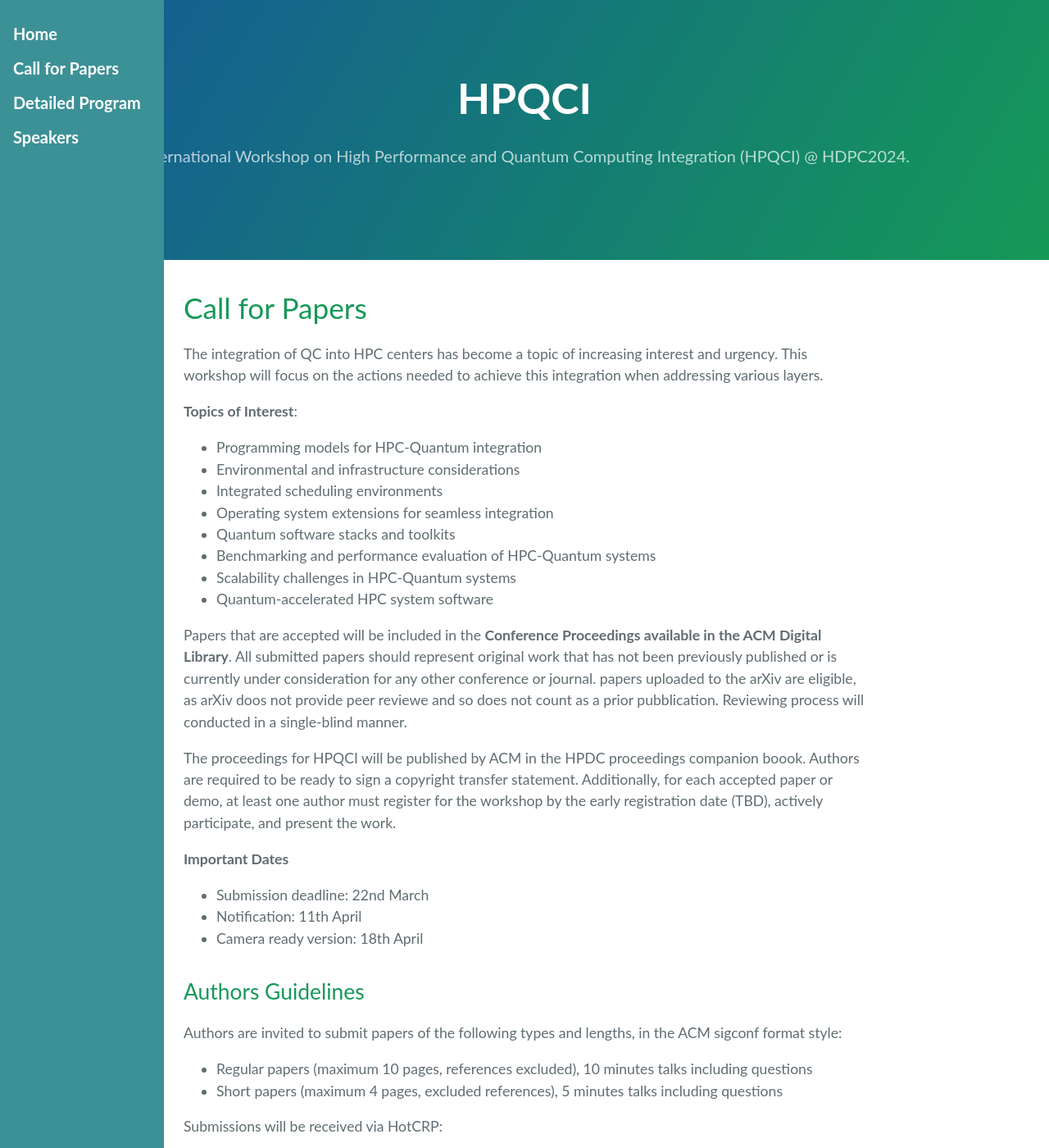
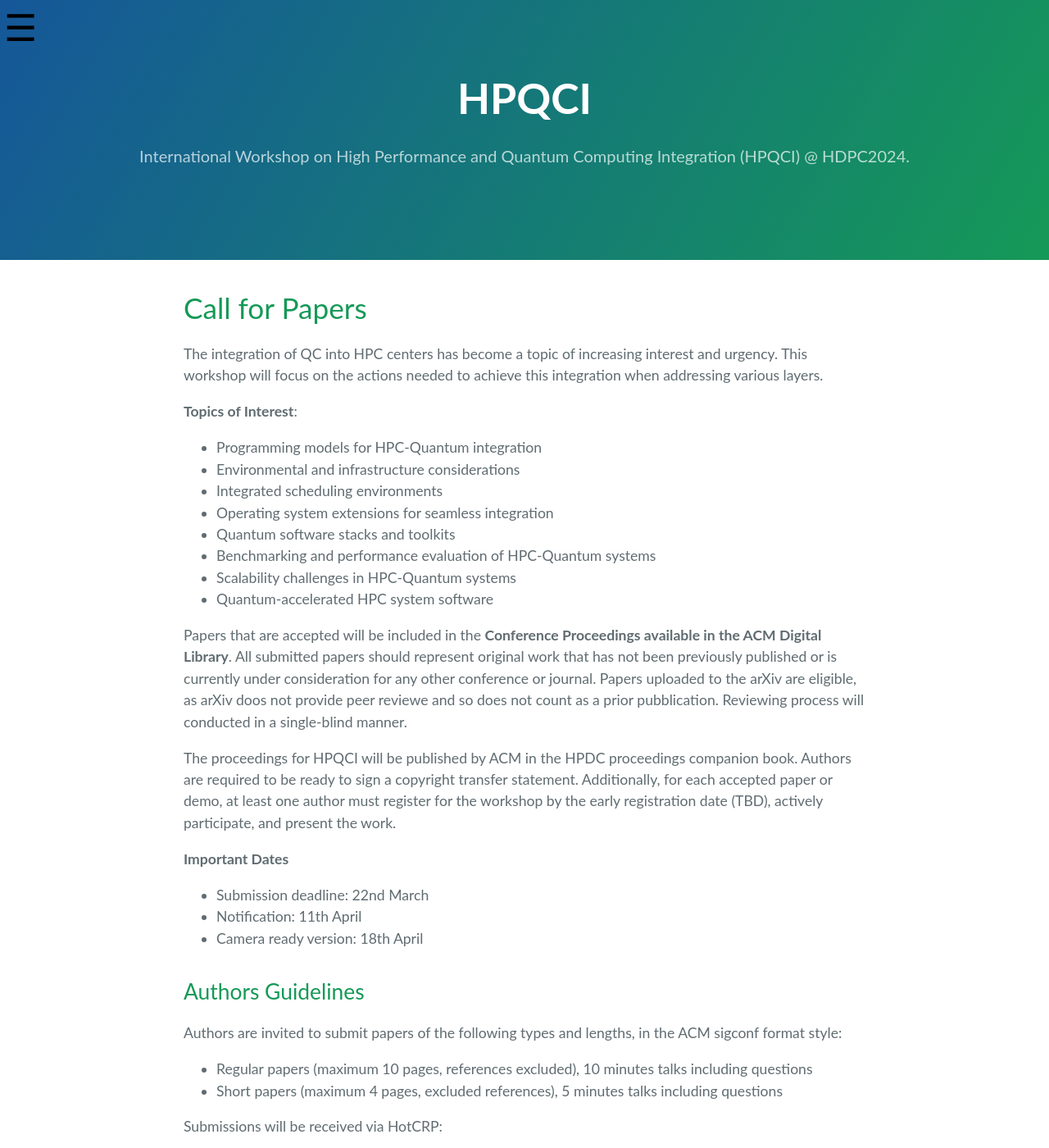
Before and after one commit to HPQCI/HPQCI.github.io, a Jekyll site: the page built from cfp.md, in a window 1280 px wide and 1400 px high. Shown: the whole window at 82% size. Built offline with Jekyll 4.4.1, drawn with Linux system fonts in a browser that asks for light colours; some of the changed text lies outside the part shown.

Commit message:
better sidebar

```diff
--- a/_layouts/default.html
+++ b/_layouts/default.html
@@ -21,34 +21,42 @@
 
       .sidenav {
         height: 100%;
-        width: 200px;
+        width: 0;
         position: fixed;
         z-index: 1;
         top: 0;
         left: 0;
         background-color: #3c9196;
         overflow-x: hidden;
-        padding-top: 20px;
+        transition: 0.5s;
+        padding-top: 60px;
       }
 
       .sidenav a {
-        padding: 6px 8px 6px 16px;
+        padding: 8px 8px 8px 32px;
         text-decoration: none;
-        font-size: 20px;
-        color: white;
+        font-size: 25px;
+        color: black;
         display: block;
+        transition: 0.3s;
       }
 
-      .sidebar a.active {
+      .sidenav a.active {
         background-color: #155b95;
         color: white;
       }
 
       .sidenav a:hover {
-        background-color: #145a96;
-        color: white;
+        color: #f1f1f1;
       }
 
+      .sidenav .closebtn {
+        position: absolute;
+        top: 0;
+        right: 25px;
+        font-size: 36px;
+        margin-left: 50px;
+      }
 
       .content {
         margin-left: 160px; /* Same as the width of the sidenav */
@@ -77,13 +85,24 @@
       {% endif %}
     </header>
 
-
-    <div class="sidenav">
+    <span style="font-size:45px;cursor:pointer;position: fixed;z-index: 1;top: 0;left: 0;overflow-x: hidden;padding-top: 0px;padding-left: 5px;color:black" onclick="openNav();">&#9776;</span>
+    <div id="mySidenav" class="sidenav">
+      <a href="javascript:void(0)" class="closebtn" onclick="closeNav()">&times;</a>
       <a href="./"><b>Home</b></a>
       <a href="cfp.html"><b>Call for Papers</b></a>
       <a><b>Detailed Program</b></a>
       <a><b>Speakers</b></a>
     </div>
+
+    <script>
+      function openNav() {
+        document.getElementById("mySidenav").style.width = "250px";
+      }
+
+      function closeNav() {
+        document.getElementById("mySidenav").style.width = "0";
+      }
+    </script>
 
     <main id="content" class="main-content" role="main">
       {{ content }}
--- a/cfp.md
+++ b/cfp.md
@@ -18,9 +18,9 @@ The integration of QC into HPC centers has become a topic of increasing interest
 *	Scalability challenges in HPC-Quantum systems
 *	Quantum-accelerated HPC system software
 
-Papers that are accepted will be included in the **Conference Proceedings available in the ACM Digital Library**. All submitted papers should represent original work that has not been previously published or is currently under consideration for any other conference or journal. papers uploaded to the arXiv are eligible, as arXiv doos not provide peer reviewe and so does not count as a prior pubblication. Reviewing process will conducted in a single-blind manner.
+Papers that are accepted will be included in the **Conference Proceedings available in the ACM Digital Library**. All submitted papers should represent original work that has not been previously published or is currently under consideration for any other conference or journal. Papers uploaded to the arXiv are eligible, as arXiv doos not provide peer reviewe and so does not count as a prior pubblication. Reviewing process will conducted in a single-blind manner.
 
-The proceedings for HPQCI will be published by ACM in the HPDC proceedings companion boook. Authors are required to be ready to sign a copyright transfer statement. Additionally, for each accepted paper or demo, at least one author must register for the workshop by the early registration date (TBD), actively participate, and present the work.
+The proceedings for HPQCI will be published by ACM in the HPDC proceedings companion book. Authors are required to be ready to sign a copyright transfer statement. Additionally, for each accepted paper or demo, at least one author must register for the workshop by the early registration date (TBD), actively participate, and present the work.
 
 **Important Dates**
 *	Submission deadline: 22nd March
@@ -37,4 +37,4 @@ Authors are invited to submit papers of the following types and lengths, in the
 Submissions will be received via HotCRP:
 
 
-[back to home](./)
+[Back to Home](./)
```
